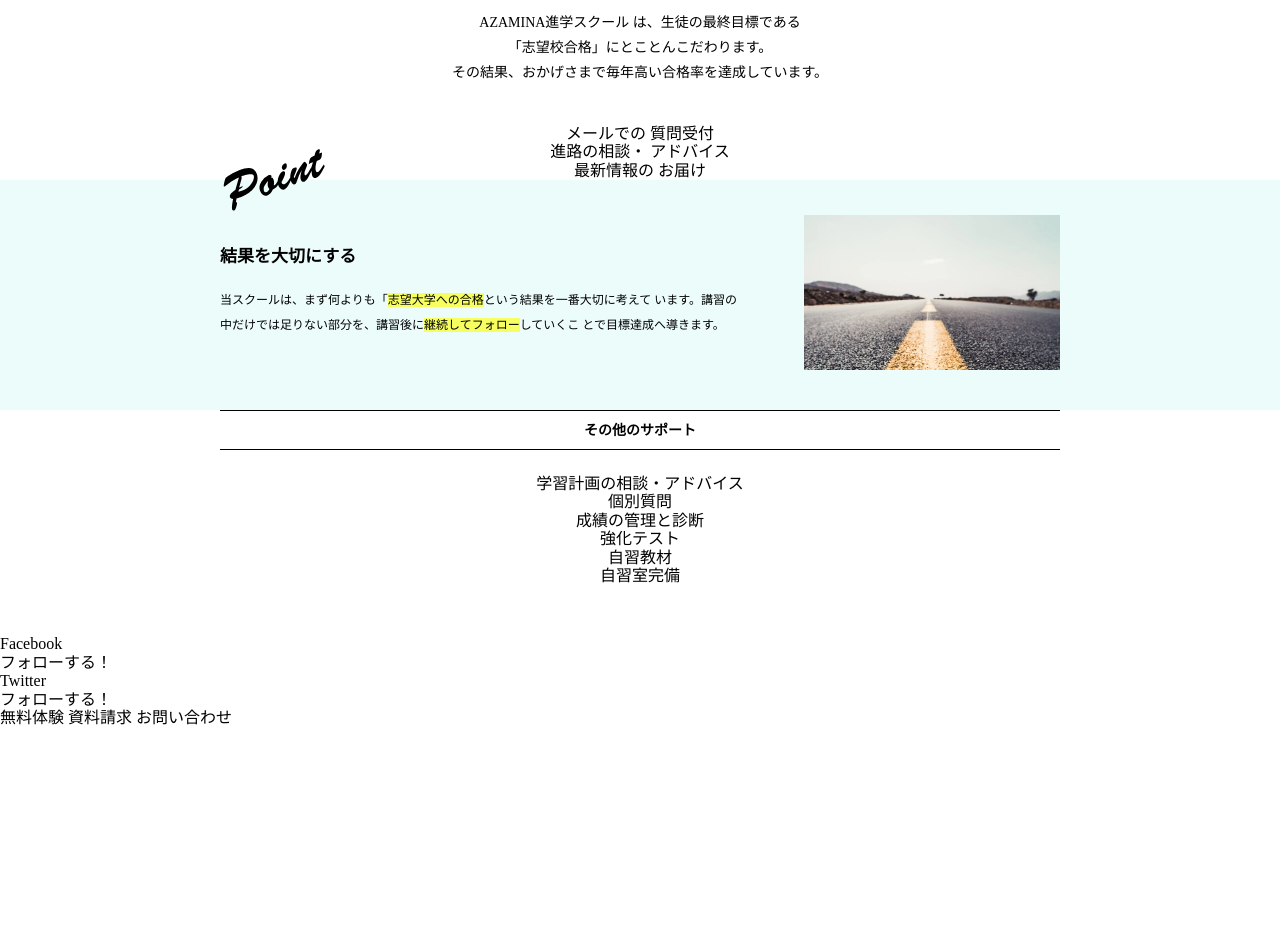
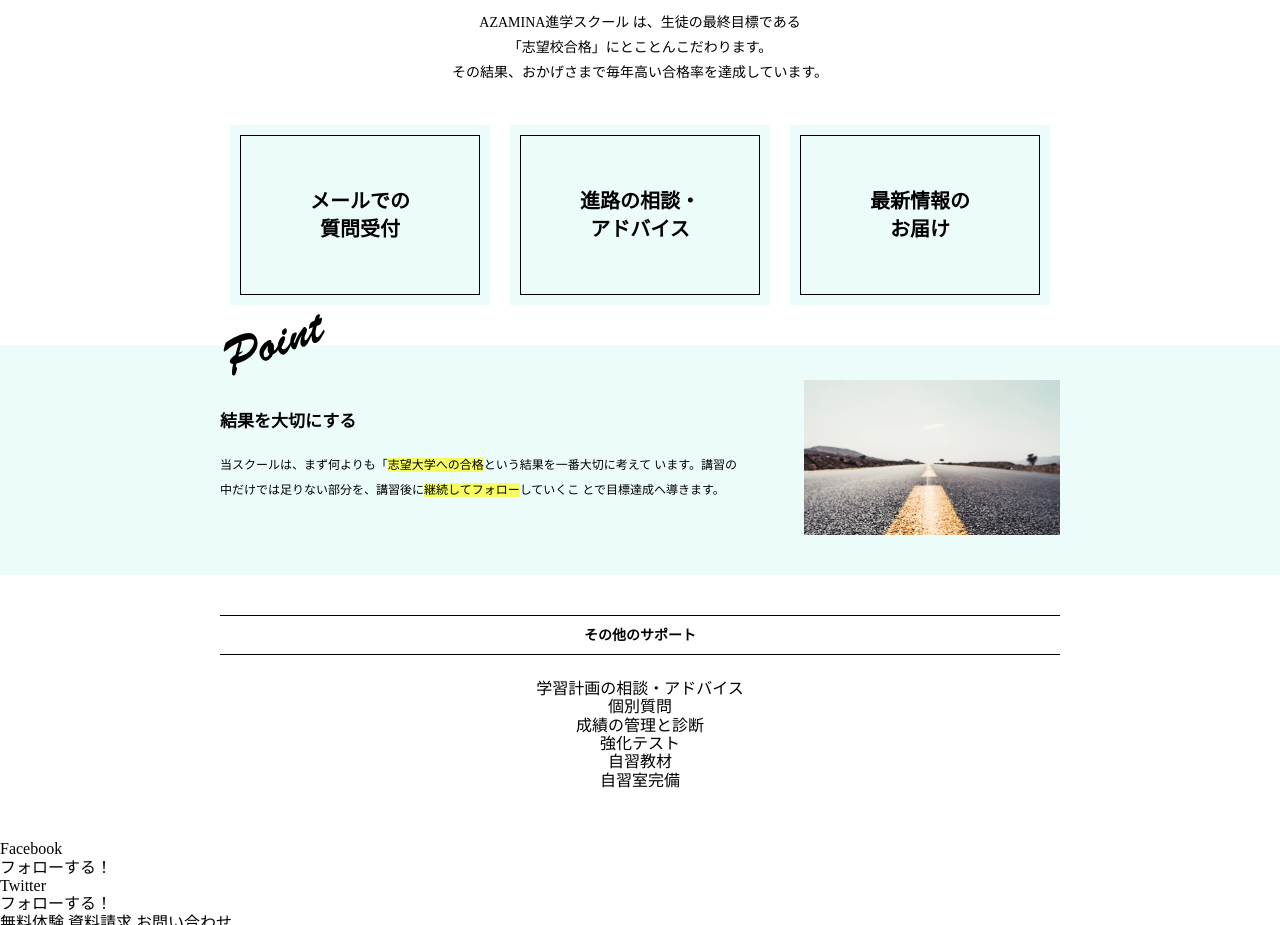
Before and after one commit to yukino-24/coding-site-02, a plain HTML site: page index.html in a window 1280 px wide. Shown: the part 8700-9625 px from the top of the page. Before the commit the page ends 9427 px from the top, so only its background shows below. Drawn offline with Linux system fonts and the light colour scheme.

Commit message:
revise1130

```diff
--- a/index.html
+++ b/index.html
@@ -351,9 +351,15 @@
                 その結果、おかげさまで毎年高い合格率を達成しています。
             </h3>
             <div class="follow">
-                <div class="item">メールでの 質問受付</div>
-                <div class="item">進路の相談・ アドバイス</div>
-                <div class="item">最新情報の お届け</div>
+                <div class="item">
+                    <div class="inner"><p>メールでの<br/>質問受付</p></div>
+                </div>
+                <div class="item">
+                    <div class="inner"><p>進路の相談・<br/>アドバイス</p></div>
+                </div>
+                <div class="item">
+                    <div class="inner"><p>最新情報の<br/>お届け</p></div>
+                </div>
             </div>
             <div class="point">
                 <div class="inner">
--- a/style.scss
+++ b/style.scss
@@ -545,6 +545,39 @@ main{
 
     }
     }
+    .feature-5{
+        .follow{
+            display: flex;
+            justify-content: space-between;
+            max-width: 840px;
+            margin: 0 auto;
+            margin-bottom: 40px;
+            .item{
+                width: 31%;
+                background-color: $background-color;
+                padding: 10px;
+                .inner{
+                    height: 160px;
+                    border: 1px solid #000;
+                    display: flex;
+                    align-items: center;
+                    justify-content: center;
+                    p{
+                        font-size: 20px;
+                        font-weight: bold;
+                        line-height: 28px;
+                    }
+                }
+
+            }
+        }
+        .point{
+            margin-bottom: 40px;
+        }
+        .support-other{
+
+        }
+    }
 
 
 
```
Also changed, not shown: style.css, 1 other file.
